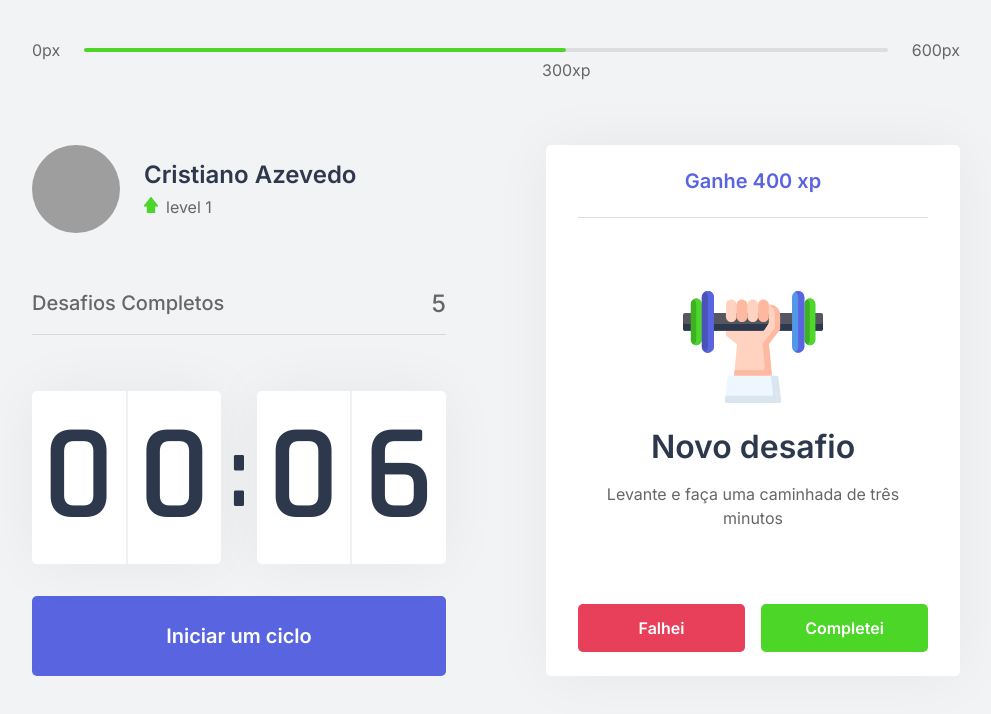
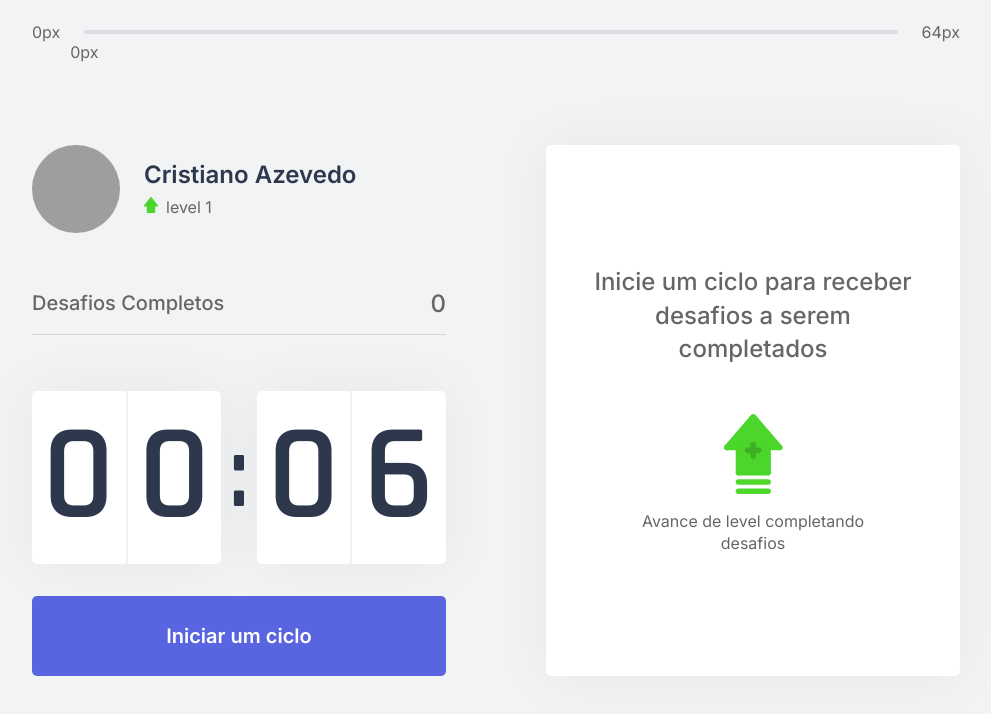
Before and after one commit to Cr-collab/move.it, a Next.js app: page / in a window 1280 px wide. Shown: the top 714 px of the page, without its empty margins (144-1135 px from the left). Built offline with nearby package versions, Linux system fonts and the light colour scheme; grey boxes are pictures that could not be loaded.

Commit message:
criei para as funcionalidades do Countdow para comunicação com contexto de challange

```diff
--- /dev/null
+++ b/challenges.json
@@ -0,0 +1,62 @@
+[
+  {
+    "type": "body",
+    "description": "Estique um de seus braços com a palma da mão virada para frente e puxe os dedos para cima por 10 segundos por mão.",
+    "amount": 80
+  },
+  {
+    "type": "body",
+    "description": "Estique seu braço contra o peito e puxe-o utilizando o outro braço por 10 segundos por braço.",
+    "amount": 60
+  },
+  {
+    "type": "body",
+    "description": "Puxe seu pescoço com a ajuda da mão para a direita e para a esquerda, permanecendo na posição por alguns segundos.",
+    "amount": 70
+  },
+  {
+    "type": "body",
+    "description": "Com as duas mãos na parte de trás da cabeça, leve-a para baixo, alongando a parte de trás da região.",
+    "amount": 60
+  },
+  {
+    "type": "body",
+    "description": "Cruze as pernas e desça com as mãos esticadas em direção ao chão. Repita o movimento com a outra perna na frente.",
+    "amount": 100
+  },
+  {
+    "type": "body",
+    "description": "Sentado, abra as pernas e tente encostar as palmas das mãos no chão, repita 3 vezes por 5 segundos.",
+    "amount": 80
+  },
+  {
+    "type": "body",
+    "description": "Puxe o joelho de encontro ao peito e segure, troque de perna após 10 segundos.",
+    "amount": 50
+  },
+  {
+    "type": "body",
+    "description": "Sentado, cruze uma perna e incline seu tronco à frente, troque de perna após 10 segundos.",
+    "amount": 80
+  },
+  {
+    "type": "eye",
+    "description": "Sentado, feche os olhos e cubra-os com as palmas da mão durante 2 minutos, depois abra normalmente.",
+    "amount": 90
+  },
+  {
+    "type": "eye",
+    "description": "Em algum ambiente aberto, olhe o mais longe que puder em quatro direções por 3s, mexa apenas os olhos. Repita 3 vezes.",
+    "amount": 140
+  },
+  {
+    "type": "eye",
+    "description": "Usando os polegares, massage a área abaixo das sobrancelhas em movimentos circulares por 15 segundos.",
+    "amount": 70
+  },
+  {
+    "type": "body",
+    "description": "Em pé, gire a cintura o máximo que puder para a esquerda, segure por cinco segundos. Repita para a direita.",
+    "amount": 90
+  }
+]
--- a/src/components/ChallengeBox/index.tsx
+++ b/src/components/ChallengeBox/index.tsx
@@ -1,31 +1,49 @@
 import { useContext } from 'react'
 import { ChallengesContext } from '../../contexts/ChallengesContext'
+import { CountdownContext } from '../../contexts/CountdownContext'
 import styles from './styles.module.css'
 
 export function ChallengeBox() {
-  const hasActiveChallenge = true
-  const value = useContext(ChallengesContext)
-  console.log(value)
+  const { activeChallenge, resetChallenge, completedChanllage } =
+    useContext(ChallengesContext)
+
+  const { resetCountdown, setHashFinished } = useContext(CountdownContext)
+
+  function handleChallengeSucceeded() {
+    completedChanllage()
+    resetCountdown()
+    setHashFinished(false)
+  }
+
+  function handleChallengeFailed() {
+    resetChallenge()
+    resetCountdown()
+    setHashFinished(false)
+  }
   return (
     <div className={styles.challengeBoxContainer}>
-      {hasActiveChallenge ? (
+      {activeChallenge ? (
         <div className={styles.challengeActive}>
-          <header>Ganhe 400 xp</header>
+          <header>Ganhe {activeChallenge.amount} xp</header>
           <main>
-            <img src="icons/body.svg" alt="Body" />
+            <img src={`icons/${activeChallenge.type}.svg`} alt="Body" />
             <strong>Novo desafio</strong>
-            <p> Levante e faça uma caminhada de três minutos </p>
+            <p> {activeChallenge.description} </p>
           </main>
 
           <footer>
             <button
               type="button"
               className={styles.challengeFailedButton}
-              onClick={() => console.log('a')}
+              onClick={handleChallengeFailed}
             >
               Falhei
             </button>
-            <button type="button" className={styles.challengeSuccesdedButton}>
+            <button
+              type="button"
+              className={styles.challengeSuccesdedButton}
+              onClick={handleChallengeSucceeded}
+            >
               Completei
             </button>
           </footer>
--- a/src/components/CompletedChanllages/index.tsx
+++ b/src/components/CompletedChanllages/index.tsx
@@ -1,10 +1,13 @@
+import { useContext } from 'react'
+import { ChallengesContext } from '../../contexts/ChallengesContext'
 import styles from './styles.module.css'
 
 export function CompletedChanllages() {
+  const { challengesCompleted } = useContext(ChallengesContext)
   return (
     <div className={styles.completedChanllagesContainer}>
       <span>Desafios Completos</span>
-      <span> 5 </span>
+      <span> {challengesCompleted} </span>
     </div>
   )
 }
--- a/src/components/ExperienceBar/index.tsx
+++ b/src/components/ExperienceBar/index.tsx
@@ -1,17 +1,27 @@
+import { useContext } from 'react'
+import { ChallengesContext } from '../../contexts/ChallengesContext'
 import styles from './styles.module.css'
 export function ExperienceBar() {
+  const { currentExperience, experienceToNextLevel } =
+    useContext(ChallengesContext)
+
+  const percentToNextLevel =
+    Math.round(currentExperience * 100) / experienceToNextLevel
+
   return (
     <header className={styles['expereince-bar']}>
       <span>0px</span>
       <div>
-        <div style={{ width: '60%' }} />
+        <div style={{ width: `${percentToNextLevel}%` }} />
 
-        <span className={styles['current-expereince']} style={{ left: '60%' }}>
-          {' '}
-          300xp{' '}
+        <span
+          className={styles['current-expereince']}
+          style={{ left: `${percentToNextLevel}%` }}
+        >
+          {currentExperience}px
         </span>
       </div>
-      <span>600px</span>
+      <span>{experienceToNextLevel}px</span>
     </header>
   )
 }
--- a/src/components/Profile/index.tsx
+++ b/src/components/Profile/index.tsx
@@ -1,5 +1,8 @@
+import { useContext } from 'react'
+import { ChallengesContext } from '../../contexts/ChallengesContext'
 import styles from './styles.module.css'
 export function Profile() {
+  const { level } = useContext(ChallengesContext)
   return (
     <div className={styles.profileContainer}>
       <img src="https://github.com/Cr-collab.png" alt="Cristiano" />
@@ -7,7 +10,7 @@
         <strong> Cristiano Azevedo </strong>
         <p>
           <img src="icons/level.svg" alt="level" />
-          level 1
+          {`level ${level}`}
         </p>
       </div>
     </div>
--- a/src/contexts/ChallengesContext.tsx
+++ b/src/contexts/ChallengesContext.tsx
@@ -1,12 +1,23 @@
 import { createContext, ReactNode, useState } from 'react'
+import challenges from '../../challenges.json'
 
+type Challenge = {
+  type: 'body' | 'eye'
+  description: string
+  amount: number
+}
 interface ChallengeContextData {
   level: number
   currentExperience: number
   challengesCompleted: number
+  activeChallenge: Challenge
+  experienceToNextLevel: number
   levelUp: () => void
   startNewChallenge: () => void
+  resetChallenge: () => void
+  completedChanllage: () => void
 }
+
 export const ChallengesContext = createContext({} as ChallengeContextData)
 
 interface ChallengeProviderProps {
@@ -17,22 +28,55 @@
   const [level, setLevel] = useState(1)
   const [currentExperience, setCurrentExperience] = useState(0)
   const [challengesCompleted, setChallengesCompleted] = useState(0)
+  const [activeChallenge, setActiveChallenge] = useState(null)
+
+  const experienceToNextLevel = Math.pow((level + 1) * 4, 2)
 
   function levelUp() {
     setLevel(level + 1)
   }
 
   function startNewChallenge() {
-    console.log('New challenge')
+    const randomChallengeIndex = Math.floor(Math.random() * challenges.length)
+    const challenge = challenges[randomChallengeIndex]
+    setActiveChallenge(challenge)
   }
+
+  function resetChallenge() {
+    setActiveChallenge(null)
+  }
+
+  function completedChanllage() {
+    if (!activeChallenge) {
+      return
+    }
+
+    const { amount } = activeChallenge
+
+    let finalExperience = currentExperience + amount
+
+    if (finalExperience >= experienceToNextLevel) {
+      finalExperience = finalExperience - experienceToNextLevel
+      levelUp()
+    }
+
+    setCurrentExperience(finalExperience)
+    setActiveChallenge(null)
+    setChallengesCompleted(challengesCompleted + 1)
+  }
+
   return (
     <ChallengesContext.Provider
       value={{
         level,
-        levelUp,
         currentExperience,
         challengesCompleted,
-        startNewChallenge
+        activeChallenge,
+        levelUp,
+        startNewChallenge,
+        resetChallenge,
+        experienceToNextLevel,
+        completedChanllage
       }}
     >
       {children}
--- /dev/null
+++ b/src/contexts/CountdownContext.tsx
@@ -0,0 +1,76 @@
+import {
+  createContext,
+  Dispatch,
+  ReactNode,
+  SetStateAction,
+  useContext,
+  useEffect,
+  useState
+} from 'react'
+
+import { ChallengesContext } from './ChallengesContext'
+interface CountdownContextData {
+  minutes: number
+  seconds: number
+  hasFinished: boolean
+  isActive: boolean
+  startCountdown: () => void
+  resetCountdown: () => void
+  setHashFinished: Dispatch<SetStateAction<boolean>>
+}
+export const CountdownContext = createContext({} as CountdownContextData)
+
+let countdownTimeout: NodeJS.Timeout
+
+interface CountdownProviderProps {
+  children: ReactNode
+}
+
+export function CountdownProvider({ children }: CountdownProviderProps) {
+  const { startNewChallenge } = useContext(ChallengesContext)
+
+  const [time, setTime] = useState(0.1 * 60)
+  const [isActive, setIsActive] = useState(false)
+  const [hasFinished, setHashFinished] = useState(false)
+
+  const minutes = Math.floor(time / 60)
+  const seconds = time % 60
+
+  function startCountdown() {
+    setIsActive(true)
+  }
+
+  function resetCountdown() {
+    clearTimeout(countdownTimeout)
+    setIsActive(false)
+    setTime(0.1 * 60)
+  }
+
+  useEffect(() => {
+    if (isActive && time > 0) {
+      countdownTimeout = setTimeout(() => {
+        setTime(time - 1)
+      }, 1000)
+    } else if (isActive && time === 0) {
+      setHashFinished(true)
+      setIsActive(false)
+      startNewChallenge()
+    }
+  }, [isActive, time])
+
+  return (
+    <CountdownContext.Provider
+      value={{
+        minutes,
+        seconds,
+        hasFinished,
+        isActive,
+        startCountdown,
+        resetCountdown,
+        setHashFinished
+      }}
+    >
+      {children}
+    </CountdownContext.Provider>
+  )
+}
--- a/src/pages/index.tsx
+++ b/src/pages/index.tsx
@@ -8,6 +8,7 @@
 
 import Head from 'next/head'
 import { ChallengeBox } from '../components/ChallengeBox'
+import { CountdownProvider } from '../contexts/CountdownContext'
 
 const Home: NextPage = () => {
   return (
@@ -17,6 +18,7 @@
       </Head>
       <ExperienceBar />
       <section>
+        <CountdownProvider>
           <div>
             <Profile />
             <CompletedChanllages />
@@ -25,6 +27,7 @@
           <div>
             <ChallengeBox />
           </div>
+        </CountdownProvider>
       </section>
     </div>
   )
--- a/styles/Home.module.css
+++ b/styles/Home.module.css
@@ -3,7 +3,7 @@
   height: 100vh;
   max-width: 992px;
   margin: 0 auto;
-  padding: 2.5rem 2rem;
+  padding: 1.4rem 2rem;
 
   display: flex;
   flex-direction: column;
```
Also changed, not shown: src/components/Countdown/index.tsx (+9 -30 lines). Lines whose indentation alone changed are shown as unchanged.
